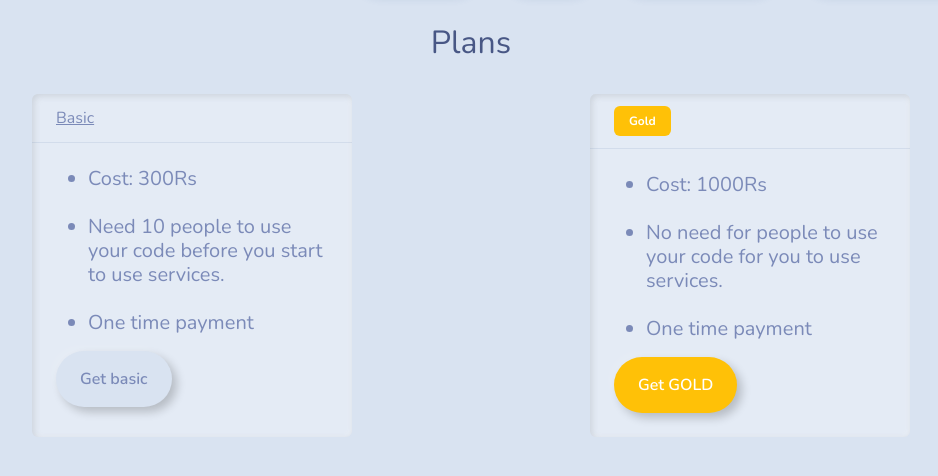
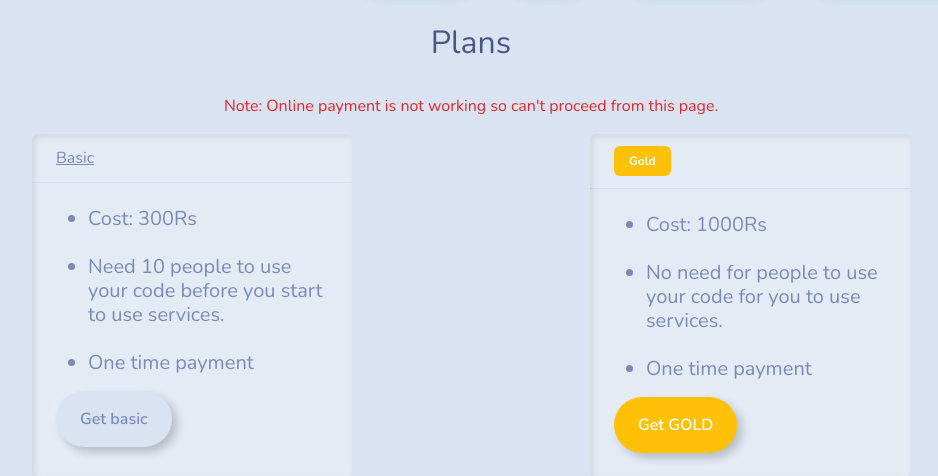
Before and after one commit to khankomail/chainocity, a Django app: template templates/plan.html in a window 1280 px wide. Shown: the part 72-548 px from the top of the page, without its empty margins (169-1107 px from the left). Run offline with Django 4.2, Linux system fonts and the light colour scheme; the template is opened without the code that fills it: values that come from a table or form of the project are taken from there, others are empty; data comes from the database, SQL or seed files in the repository; both versions use the stored data as it was after the commit; some libraries are stand-ins or nearby versions.

Commit message:
added cart

```diff
--- a/chainocity/settings.py
+++ b/chainocity/settings.py
@@ -26,7 +26,7 @@ SECRET_KEY = 'django-insecure-+)ee1c24pt$4x7j12o7+^+^0uvi1%_n5^^yx=071yxtz@e(4le
 # SECURITY WARNING: don't run with debug turned on in production!
 DEBUG = True
 
-ALLOWED_HOSTS = ['your-pythonanywhere-username.pythonanywhere.com', 'localhost', '127.0.0.1','chainocity.shop','3.129.218.110']
+ALLOWED_HOSTS = ['your-pythonanywhere-username.pythonanywhere.com', 'localhost', '127.0.0.1','chainocity.shop','18.188.1.164']
 
 
 # Application definition
--- a/templates/plan.html
+++ b/templates/plan.html
@@ -14,6 +14,10 @@
   <br>
   <h2 class="text-center">Plans</h2>
   <br>
+
+  <div style="display: flex; justify-content: center;">
+    <p class="text-danger">Note: Online payment is not working so can't proceed from this page. </p>
+  </div>
 
 
    <div class="container" style="display: flex; justify-content: space-around;">
```
Also changed, not shown: db.sqlite3.
